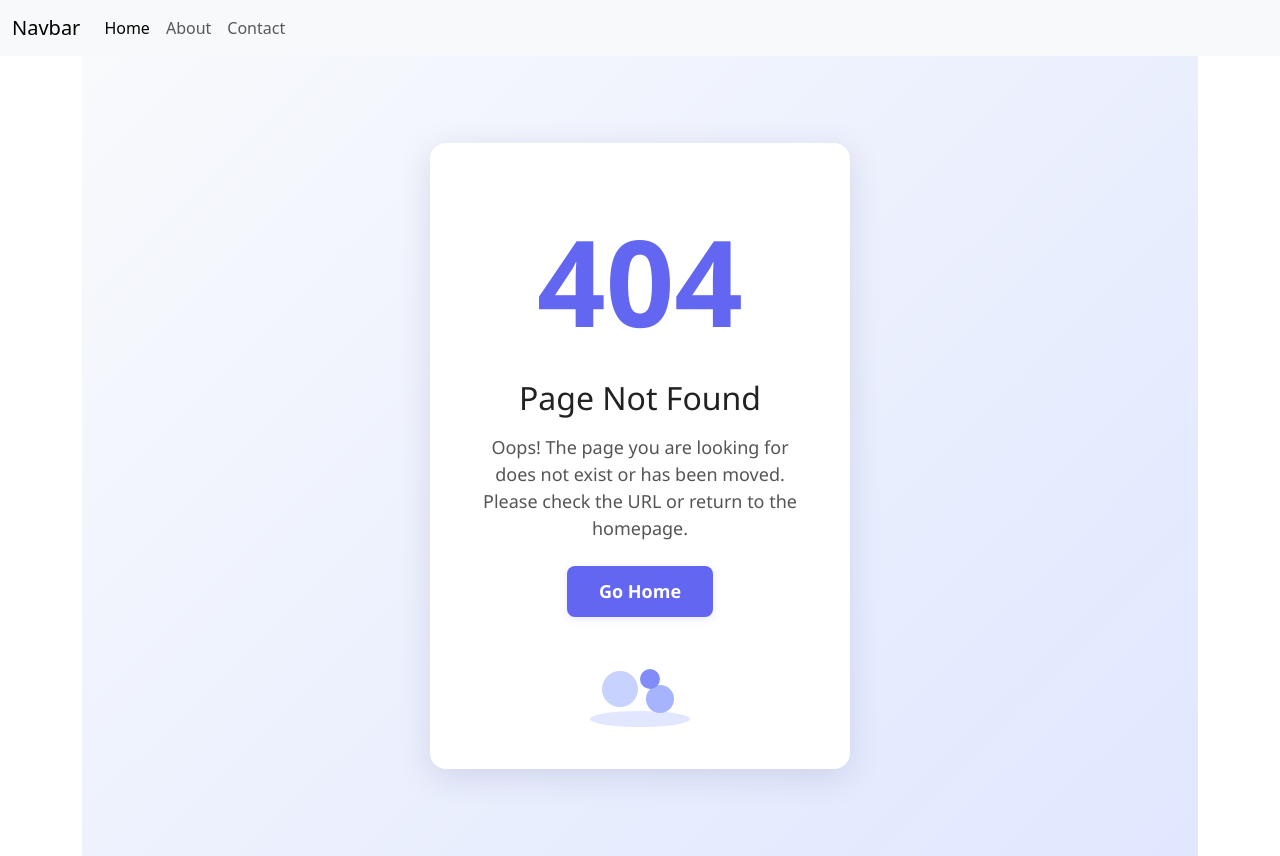
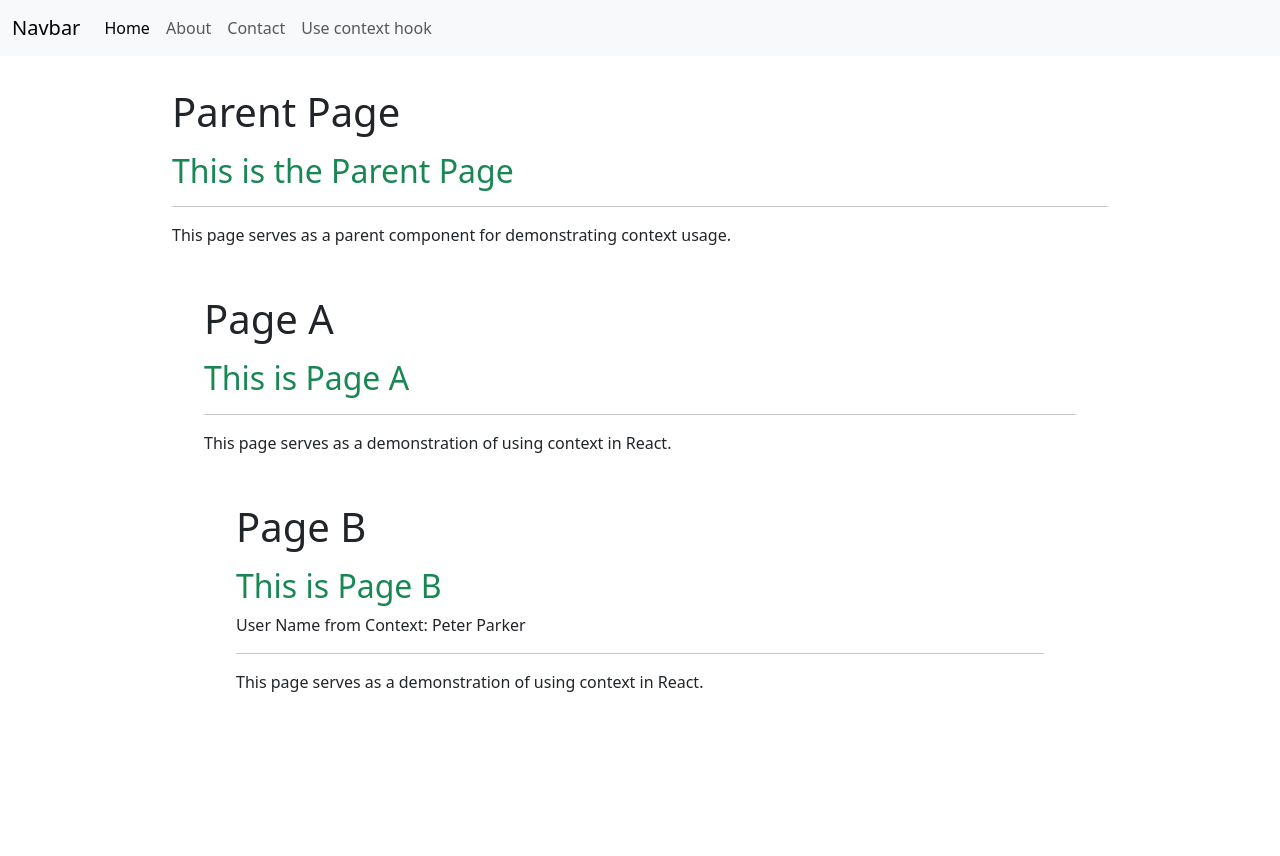
Before and after one commit to shirkeamy/AalimxClasses, a React (Create React App) app in the folder Dec24/React/may-app-1/: page /use-context in a window 1280 px wide. Before the commit this address had no page. After the commit the page ends 806 px from the top, so only its background shows below. Built offline with nearby package versions, Linux system fonts and the light colour scheme.

Commit message:
Dec2024Batch | Amol | Session 18 - React Prop drilling useContext Hook

```diff
--- a/Dec24/React/may-app-1/src/App.tsx
+++ b/Dec24/React/may-app-1/src/App.tsx
@@ -5,6 +5,7 @@ import NotFountPage from './Pages/NotFountPage';
 import About from './Pages/About';
 import LandingPage from './Pages/LandingPage';
 import Contact from './Pages/Contact';
+import ParentPage from './Pages/useContextHook/ParentPage';
 
 function App() {
 
@@ -15,6 +16,7 @@ function App() {
         <Route path="/home" element={<Home />} />
         <Route path="/about" element={<About />} />
         <Route path="/contact" element={<Contact />} />
+        <Route path="/use-context" element={<ParentPage />} />
 
         <Route path="*" element={<NotFountPage />} />
       </Routes>
--- a/Dec24/React/may-app-1/src/Components/Navbar.tsx
+++ b/Dec24/React/may-app-1/src/Components/Navbar.tsx
@@ -17,6 +17,9 @@ const Navbar: React.FC = () => {
                         <li className="nav-item">
                             <a className="nav-link" href="/contact">Contact</a>
                         </li>
+                        <li className="nav-item">
+                            <a className="nav-link" href="/use-context">Use context hook</a>
+                        </li>
                     </ul>
                 </div>
             </div>
--- /dev/null
+++ b/Dec24/React/may-app-1/src/Pages/useContextHook/A.tsx
@@ -0,0 +1,21 @@
+import B from "./B";
+
+const A: React.FC = () => {
+    return (
+        <main className="page-a" style={{ padding: "2rem", maxWidth: 1000, margin: "0 auto" }}>
+            <header>
+                <h1>Page A</h1>
+                <h2 className="text-success" style={{ marginTop: "1rem" }}>
+                    This is Page A
+                </h2>
+            </header>
+            <hr />
+            <section>
+                <p>This page serves as a demonstration of using context in React.</p>
+            </section>
+            <B />
+        </main>
+    );
+}
+
+export default A;
--- /dev/null
+++ b/Dec24/React/may-app-1/src/Pages/useContextHook/B.tsx
@@ -0,0 +1,24 @@
+import React, { useContext } from 'react';
+import { data } from './ParentPage';
+
+const B: React.FC = () => {
+    const userName = useContext(data);
+
+    return (
+        <main className="page-a" style={{ padding: "2rem", maxWidth: 1000, margin: "0 auto" }}>
+            <header>
+                <h1>Page B</h1>
+                <h2 className="text-success" style={{ marginTop: "1rem" }}>
+                    This is Page B
+                </h2>
+                <p>User Name from Context: { userName}</p>
+            </header>
+            <hr />
+            <section>
+                <p>This page serves as a demonstration of using context in React.</p>
+            </section>
+        </main>
+    );
+}
+
+export default B;
--- /dev/null
+++ b/Dec24/React/may-app-1/src/Pages/useContextHook/ParentPage.tsx
@@ -0,0 +1,26 @@
+import { createContext } from "react";
+import A from "./A";
+
+export const data = createContext("");
+
+const ParentPage: React.FC = () => {
+    return (
+        <main className="parent-page" style={{ padding: "2rem", maxWidth: 1000, margin: "0 auto" }}>
+            <header>
+                <h1>Parent Page</h1>
+                <h2 className="text-success" style={{ marginTop: "1rem" }}>
+                    This is the Parent Page
+                </h2>
+            </header>
+            <hr />
+            <section>
+                <p>This page serves as a parent component for demonstrating context usage.</p>
+            </section>
+            <data.Provider value="Peter Parker">
+                <A />
+            </data.Provider>
+        </main>
+    );
+}
+
+export default ParentPage;
```
